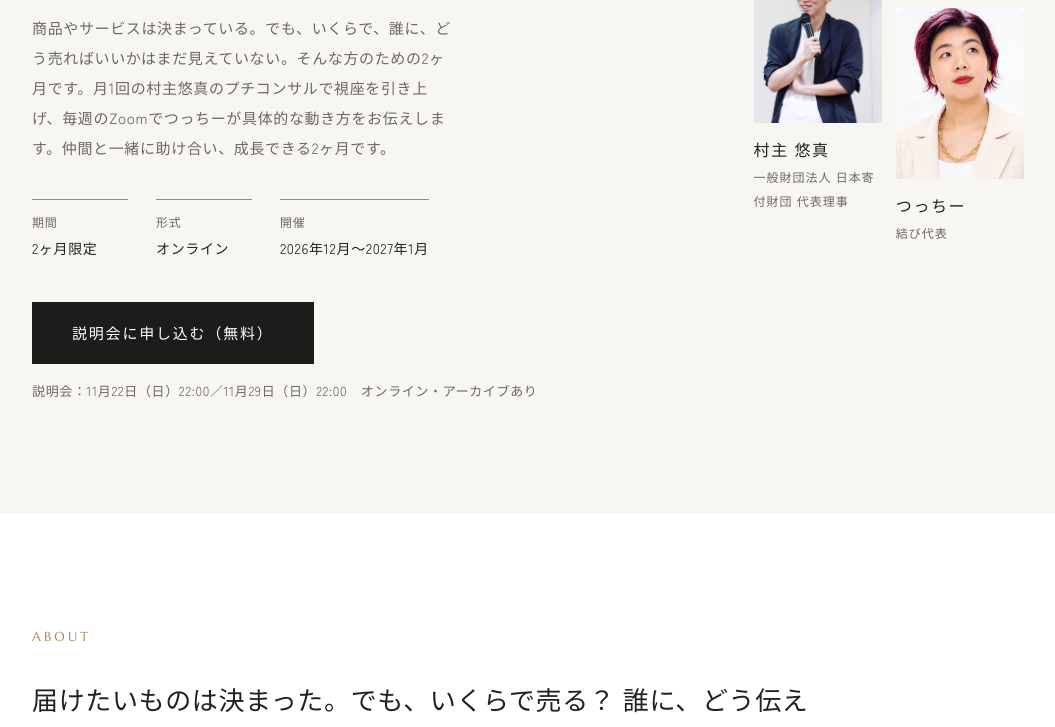
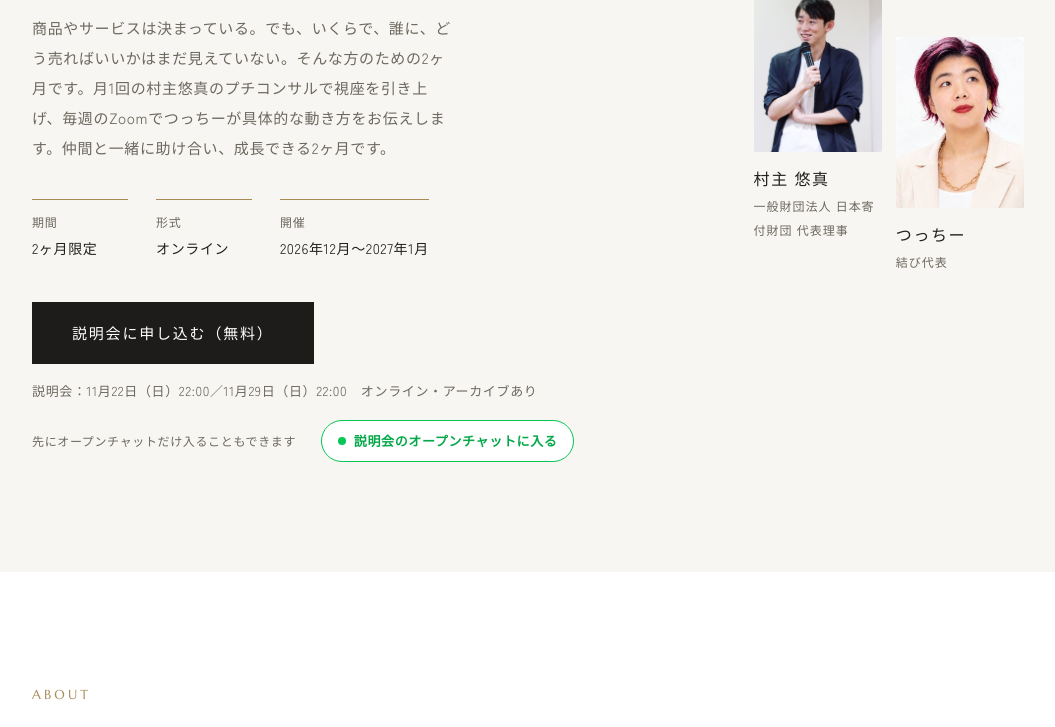
Before and after one commit to wclosetk8114-collab/business-bootcamp, a plain HTML site: page index.html in a window 1280 px wide. Shown: the part 330-1057 px from the top of the page, without its empty margins (112-1167 px from the left). Drawn offline with Linux system fonts and the light colour scheme.

Commit message:
説明会LPにオープンチャットへの直接リンクを追加

```diff
--- a/index.html
+++ b/index.html
@@ -39,6 +39,12 @@
 .btn.line{background:#06c755;border-color:#06c755;margin-top:20px}
 .btn.line:hover,.btn.line:focus-visible{background:#05a948;border-color:#05a948}
 @media (max-width:440px){.dates{grid-template-columns:1fr}}
+.oc-wrap{display:flex;flex-wrap:wrap;align-items:center;gap:8px 12px;font-size:12px;color:var(--sub);margin-top:16px}
+.oc-link{display:inline-flex;align-items:center;gap:8px;color:#06a84a;font-weight:700;font-size:13px;text-decoration:none;border:1px solid #06c755;padding:7px 16px;border-radius:999px;background:#fff}
+.oc-link::before{content:"";width:8px;height:8px;border-radius:50%;background:#06c755}
+.oc-link:hover,.oc-link:focus-visible{background:#06c755;color:#fff;outline:none}
+.oc-link:hover::before{background:#fff}
+.oc-link.light{background:transparent;color:#7fe0a6;border-color:#4fbf7d}
 </style>
 </head>
 <body>
@@ -58,6 +64,7 @@
     </div>
     <a class="btn" href="#brief">説明会に申し込む（無料）</a>
     <p style="font-size:13px;color:var(--sub);margin-top:14px">説明会：11月22日（日）22:00／11月29日（日）22:00　オンライン・アーカイブあり</p>
+    <p class="oc-wrap">先にオープンチャットだけ入ることもできます　<a class="oc-link" href="https://line.me/ti/g2/GYsm-IMVcy-HdyVekUXhbRN8p0aC4tSzVjt2Kg" target="_blank" rel="noopener">説明会のオープンチャットに入る</a></p>
   </div>
   <div class="pair">
     <figure><img src="murasugi.jpg" alt="村主悠真"><figcaption><b>村主 悠真</b>一般財団法人 日本寄付財団 代表理事</figcaption></figure>
@@ -183,6 +190,7 @@
       <li><b>11月29日（日）</b><span>22:00〜</span></li>
     </ul>
     <p class="bnote">どちらも参加できない方も大丈夫です。アーカイブ（録画）を説明会のオープンチャットで配信します。</p>
+    <p class="oc-wrap" style="justify-content:center"><a class="oc-link" href="https://line.me/ti/g2/GYsm-IMVcy-HdyVekUXhbRN8p0aC4tSzVjt2Kg" target="_blank" rel="noopener">説明会のオープンチャットに入る</a></p>
     <form id="brief-form" novalidate>
       <label for="b-name">お名前<em>必須</em></label>
       <input id="b-name" name="name" type="text" autocomplete="name" placeholder="例）土屋 千穂">
@@ -214,6 +222,7 @@
   <h2 style="margin-top:16px">2ヶ月後、<br>自分の商品を届けて<br>マネタイズしている自分へ。</h2>
   <p>まずは説明会へ。オンライン・無料・アーカイブあり。</p>
   <a class="btn" href="#brief">説明会に申し込む</a>
+  <p class="oc-wrap" style="justify-content:center;margin-top:18px"><a class="oc-link light" href="https://line.me/ti/g2/GYsm-IMVcy-HdyVekUXhbRN8p0aC4tSzVjt2Kg" target="_blank" rel="noopener">説明会のオープンチャットに入る</a></p>
   <p class="note">※ 収入・成果を保証するものではありません。</p>
 </div></section>
 
```
